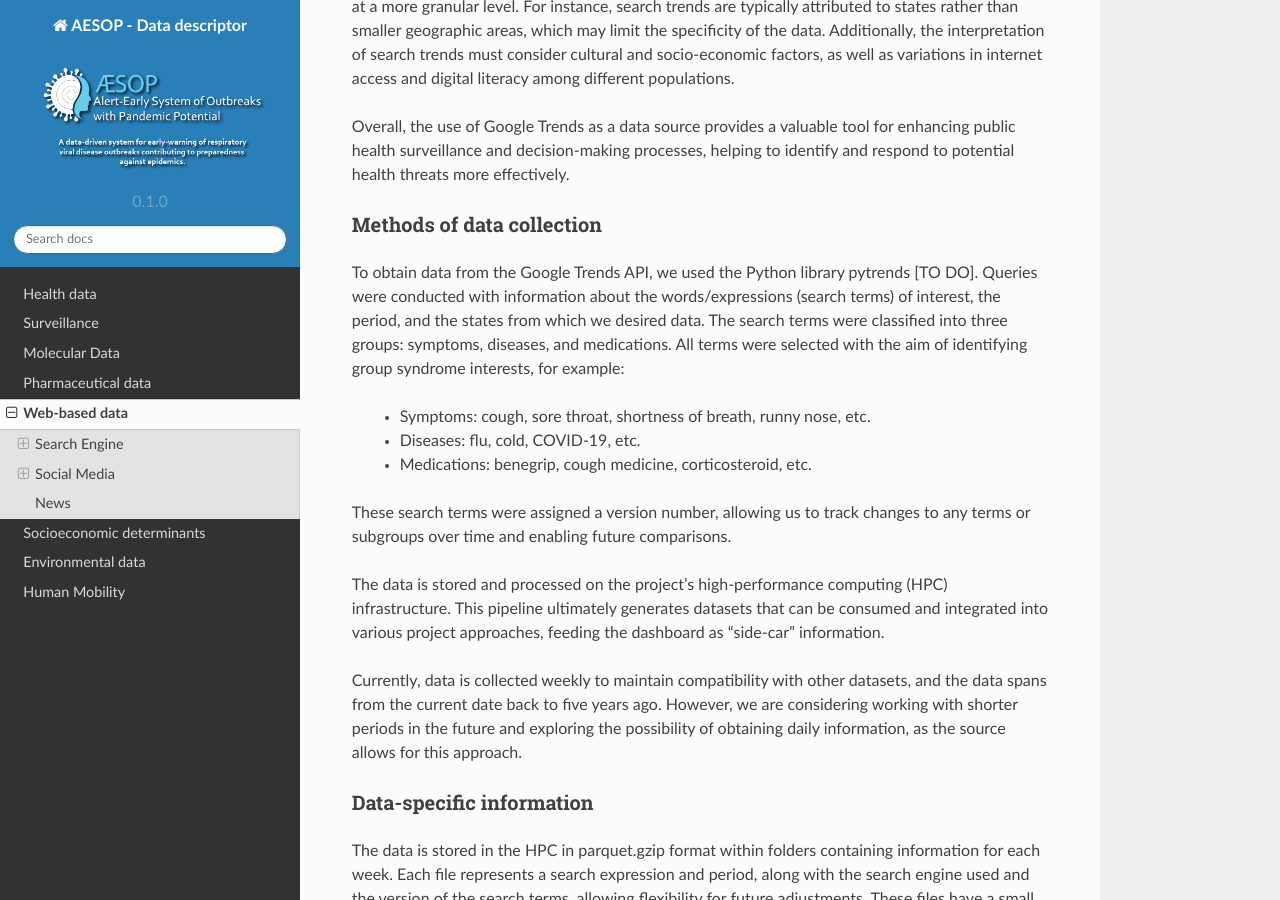
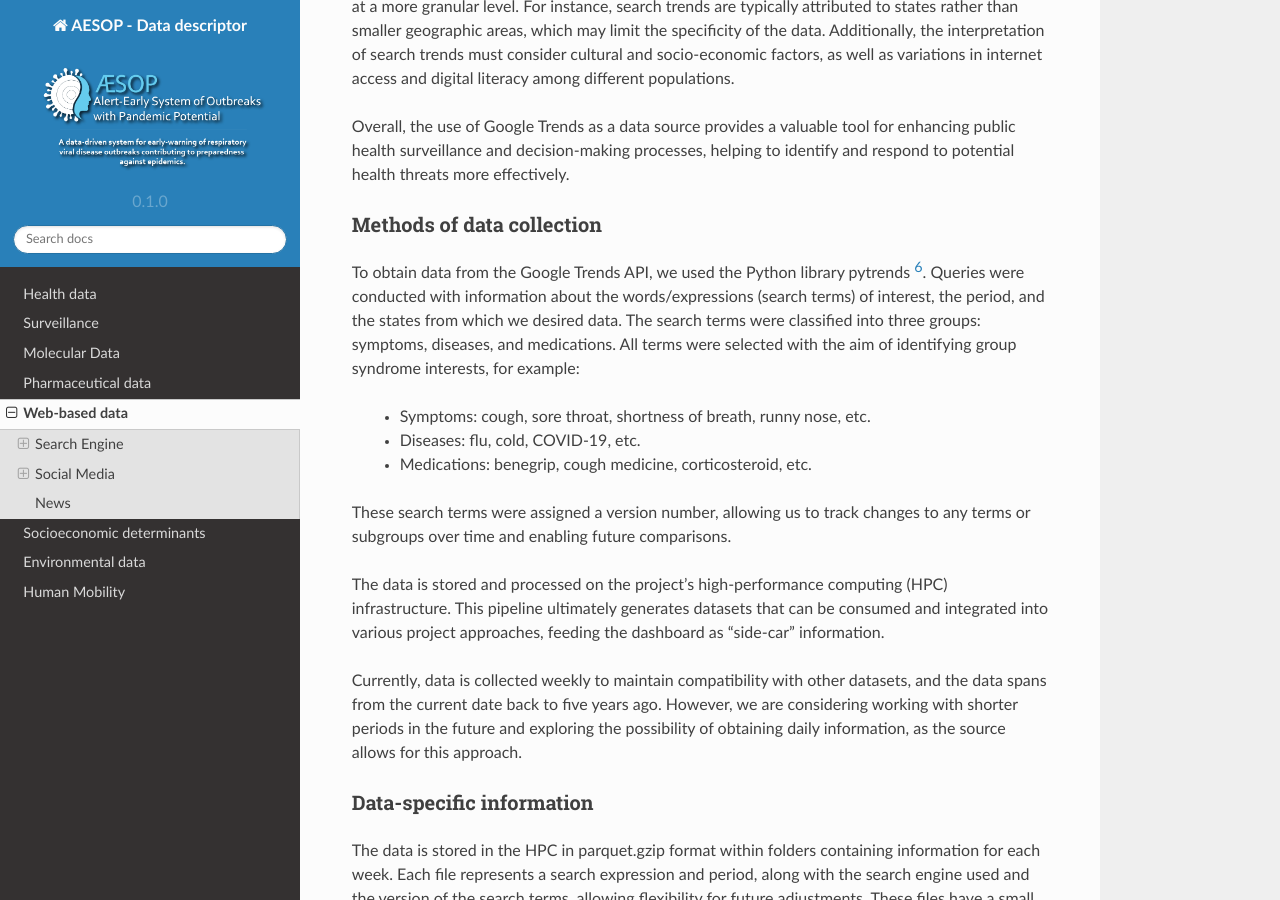
Before and after one commit to cidacslab/AESOP-Data-Documentation, a Sphinx documentation site: the page built from docs/source/web_based.rst, in a window 1280 px wide and 900 px high, scrolled down 1617 px. Built offline with Sphinx 7.4.7 and the Read the Docs theme 2.0.0, drawn with Linux system fonts in a browser that asks for light colours; some of the changed lines change nothing that is shown; some of the changed text lies outside the part shown.

Commit message:
Update web_based.rst

```diff
--- a/docs/source/web_based.rst
+++ b/docs/source/web_based.rst
@@ -37,7 +37,7 @@
 
 Methods of data collection
 ^^^^^^^^^^^^^^^^^^^^^^^^^^
-To obtain data from the Google Trends API, we used the Python library pytrends [TO DO]. Queries were conducted with information about the words/expressions (search terms) of interest, the period, and the states from which we desired data. The search terms were classified into three groups: symptoms, diseases, and medications. All terms were selected with the aim of identifying group syndrome interests, for example:
+To obtain data from the Google Trends API, we used the Python library pytrends [6]_. Queries were conducted with information about the words/expressions (search terms) of interest, the period, and the states from which we desired data. The search terms were classified into three groups: symptoms, diseases, and medications. All terms were selected with the aim of identifying group syndrome interests, for example:
 
       * Symptoms: cough, sore throat, shortness of breath, runny nose, etc.
       * Diseases: flu, cold, COVID-19, etc.
@@ -187,9 +187,12 @@
 
 .. [1] Milinovich, G. J., Williams, G. M., Clements, A. C. A., & Hu, W. (2014). Internet-based surveillance systems for monitoring emerging infectious diseases. Lancet Infect Dis, 14(2), 160–168. https://doi.org/10.1016/s1473-3099(13)70244-5
 .. [2] Wilson, A. E., Lehmann, C. U., Saleh, S. N., Hanna, J., & Medford, R. J. (2021). Social media: A new tool for outbreak surveillance. Antimicrobial Stewardship and Healthcare Epidemiology, 1(1). https://doi.org/10.1017/ASH.2021.225.
+.. [3] TO DO
+.. [4] TO DO
 .. [5] Bento, A. I., Nguyen, T., Wing, C., Lozano-Rojas, F., Ahn, Y. Y., & Simon, K. (2020). Evidence from internet search data shows information-seeking responses to news of local COVID-19 cases. Proceedings of the National Academy of Sciences of the United States of America, 117(21), 11220–11222. https://doi.org/10.1073/PNAS.2005335117/SUPPL_FILE/PNAS.2005335117.SD01.XLSX
-.. [n] X API | Products | Twitter Developer Platform. (n.d.). Retrieved May 26, 2024, from https://developer.x.com/en/products/twitter-api.
-.. [n] Statista - The Statistics Portal for Market Data, Market Research and Market Studies. (n.d.). Retrieved May 26, 2024, from https://www.statista.com/.
+.. [6] pytrends · PyPI. (n.d.). Retrieved May 26, 2024 from https://pypi.org/project/pytrends/
+.. [7] X API | Products | Twitter Developer Platform. (n.d.). Retrieved May 26, 2024, from https://developer.x.com/en/products/twitter-api.
+.. [8] Statista - The Statistics Portal for Market Data, Market Research and Market Studies. (n.d.). Retrieved May 26, 2024, from https://www.statista.com/.
 
 
 
```
